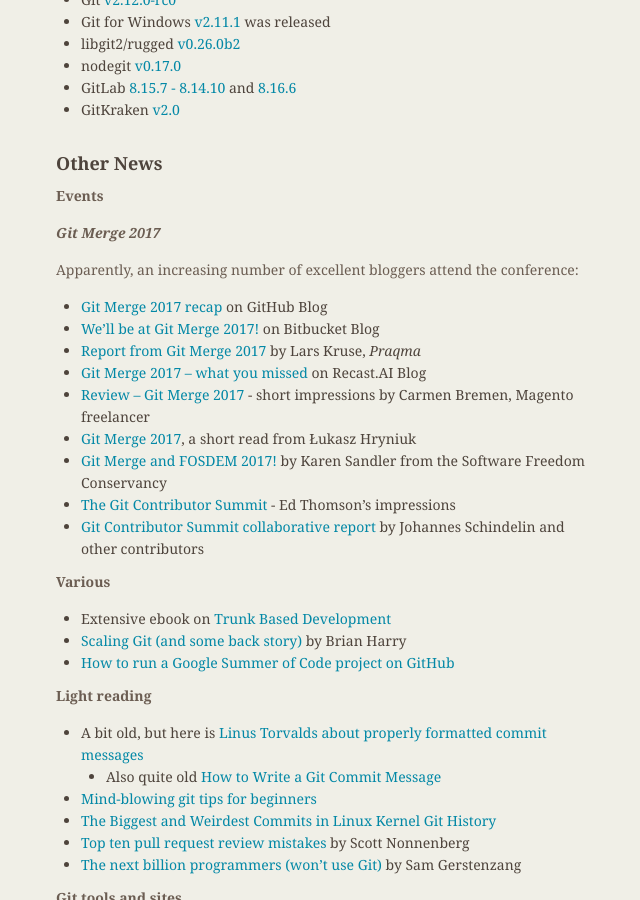
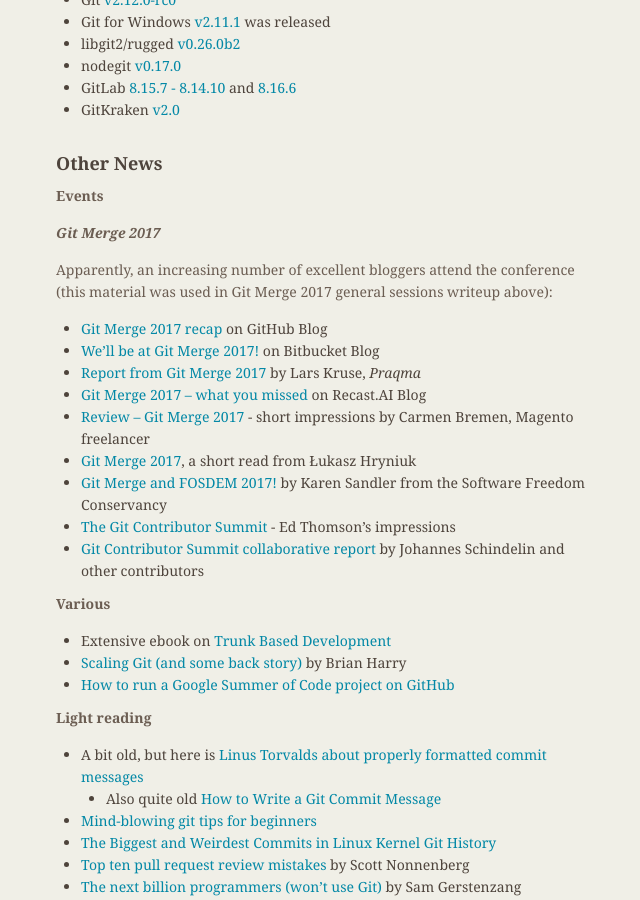
Before and after one commit to git/git.github.io, a Jekyll site: the page built from _posts/2017-02-22-edition-24.markdown, in a window 1280 px wide and 900 px high, scrolled down 15882 px. Shown: the whole window, without its empty margins (478-1118 px from the left). Built offline with Jekyll 4.4.1, drawn with Linux system fonts in a browser that asks for light colours.

Commit message:
rn-24: Acknowledge blog material in Git Merge 2017 writeup

```diff
--- a/_posts/2017-02-22-edition-24.markdown
+++ b/_posts/2017-02-22-edition-24.markdown
@@ -921,7 +921,8 @@
 
 ___Git Merge 2017___
 
-Apparently, an increasing number of excellent bloggers attend the conference:
+Apparently, an increasing number of excellent bloggers attend the conference
+(this material was used in Git Merge 2017 general sessions writeup above):
 
 * [Git Merge 2017 recap](https://github.com/blog/2317-git-merge-2017-recap) on GitHub Blog
 * [We’ll be at Git Merge 2017!](https://blog.bitbucket.org/2017/02/01/well-git-merge-2017/) on Bitbucket Blog
```
